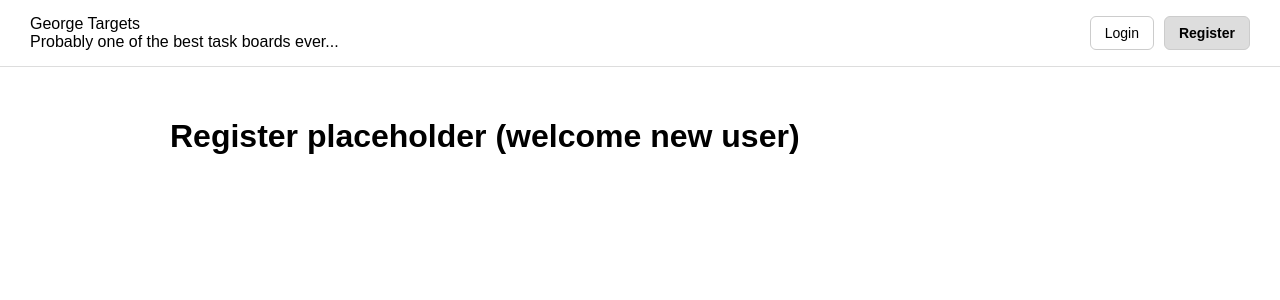
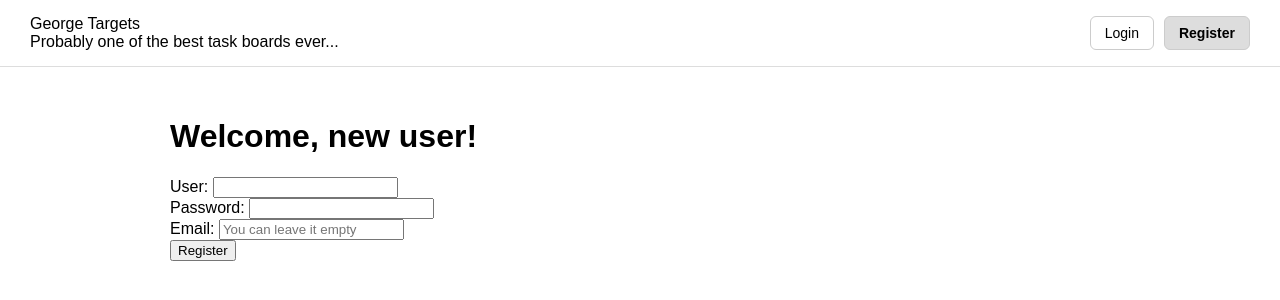
Before and after one commit to gtretiak/React_taskBoard, a React (Vite) app: page /register in a window 1280 px wide. Shown: the top 300 px of the page. Built offline with nearby package versions, Linux system fonts and the light colour scheme; no server answers.

Commit message:
Authentication process linked to backend; registerPage implemented; routing between pages enhanced

```diff
--- a/src/App.tsx
+++ b/src/App.tsx
@@ -26,7 +26,12 @@ function App() {
               accessToken ? <Navigate to="/tasks" replace /> : <LoginPage />
             }
           />
-          <Route path="/register" element={<RegisterPage />} />
+          <Route
+            path="/register"
+            element={
+              accessToken ? <Navigate to="/tasks" replace /> : <RegisterPage />
+            }
+          />
           <Route
             path="/tasks"
             element={
--- a/src/Context/AuthContext.tsx
+++ b/src/Context/AuthContext.tsx
@@ -1,7 +1,8 @@
 import { createContext, useState } from "react";
 import { type AuthContextValue, type AuthProviderProps } from "../types/types";
+import { apiRequest } from "../api/client";
 
-export const AuthContext = createContext<AuthContextValue | null>(null); // creates context, initially null
+export const AuthContext = createContext<AuthContextValue | null>(null); // to be replaced with usage of RegisterRequest and LoginRequest + AuthResponse and UserPicker, then add name addressing TODO
 
 export function AuthProvider({ children }: AuthProviderProps) {
   const AUTH_KEY = "accessToken";
@@ -9,20 +10,56 @@ export function AuthProvider({ children }: AuthProviderProps) {
     localStorage.getItem(AUTH_KEY),
   ); // creates component that provides the context value
 
-  function login(username: string, password: string) {
-    const fakeToken = crypto.randomUUID(); // fake token generating
-    localStorage.setItem(AUTH_KEY, fakeToken); // saving the token in the persistent browser storage
-    console.log(username, password);
-    setAccessToken(fakeToken); // changes React state
-  }
+  const register = async (
+    nickname: string,
+    password: string,
+    email?: string,
+  ) => {
+    const response = await apiRequest("/auth/register", {
+      method: "POST",
+      headers: {
+        "Content-Type": "application/json",
+      },
+      body: JSON.stringify({ nickname, password, email }),
+    });
+    if (!response.ok) {
+      const error = await response.json();
+      throw new Error(error.message);
+    }
+    const data = await response.json();
+    const token = data.accessToken;
+    localStorage.setItem(AUTH_KEY, token); // saving the token in the persistent browser storage
+    console.log(nickname, password, email);
+    alert("Registration successful!");
+    setAccessToken(token); // changes React state
+  };
 
-  function logout() {
+  const login = async (nickname: string, password: string) => {
+    const response = await apiRequest("/auth/login", {
+      method: "POST",
+      headers: {
+        "Content-Type": "application/json",
+      },
+      body: JSON.stringify({ nickname, password }),
+    });
+    if (!response.ok) {
+      const error = await response.json();
+      throw new Error(error.message);
+    }
+    const data = await response.json();
+    const token = data.accessToken;
+    localStorage.setItem(AUTH_KEY, token); // saving the token in the persistent browser storage
+    console.log(nickname, password);
+    setAccessToken(token); // changes React state
+  };
+
+  const logout = async () => {
     localStorage.removeItem(AUTH_KEY);
     setAccessToken(null);
-  }
+  };
 
   return (
-    <AuthContext.Provider value={{ accessToken, login, logout }}>
+    <AuthContext.Provider value={{ accessToken, login, register, logout }}>
       {children}
     </AuthContext.Provider>
   ); // token and both functions become available to child components
--- a/src/CustomHooks/useLocalTasks.ts
+++ b/src/CustomHooks/useLocalTasks.ts
@@ -1,8 +1,3 @@
-/*
-import TaskCard from "../components/TaskCard";
-import TaskForm from "../components/TaskForm";
-*/
-
 import { useEffect, useState } from "react";
 import { type DraftTaskL3 } from "../types/types";
 
--- a/src/api/client.ts
+++ b/src/api/client.ts
@@ -1,11 +1,20 @@
 const baseUrl = import.meta.env.VITE_API_BASE_URL;
 // reading the environment variable baseUrl
 
-export async function getTasks() {
-  const response = await fetch(`${baseUrl}/tasks`);
-  console.log("GET /tasks", response);
-  return Promise.resolve([]); // to be replaced
+export async function apiRequest(endpoint: string, options?: RequestInit) {
+  return fetch(`${baseUrl}${endpoint}`, options);
 }
+
+/*
+const token = localStorage.getItem(AUTH_KEY);
+
+fetch(..., {
+  headers: {
+    Authorization: `Bearer ${token}`,
+  },
+});
+*/
+
 export async function createTask() {
   const response = await fetch(`${baseUrl}/tasks`);
   console.log("POST", response);
@@ -16,9 +25,3 @@ export async function deleteTask(id: string) {
   console.log("DELETE", response);
   return Promise.resolve(null);
 }
-// to be removed:
-getTasks().then((tasks) => {
-  console.log("Received tasks: ", tasks);
-});
-createTask();
-deleteTask("12");
--- a/src/pages/DashboardPage.tsx
+++ b/src/pages/DashboardPage.tsx
@@ -16,7 +16,7 @@ function DashboardPage() {
 
   return (
     <div>
-      <h1>Dashboard page</h1>
+      <h1>Welcome to the Dashboard page!</h1>
       <TaskForm onAdd={createTask} />
       <label htmlFor="search" className="task-search"></label>
       <input
--- a/src/pages/LoginPage.tsx
+++ b/src/pages/LoginPage.tsx
@@ -2,24 +2,28 @@ import { useAuth } from "../CustomHooks/useAuth";
 import { useState, type SubmitEvent } from "react";
 
 function LoginPage() {
-  const { login } = useAuth();
-  const [username, setUsername] = useState("");
+  const Auth = useAuth();
+  const [nickname, setNickname] = useState("");
   const [password, setPassword] = useState("");
 
-  function handleSubmit(event: SubmitEvent<HTMLFormElement>) {
+  async function handleSubmit(event: SubmitEvent<HTMLFormElement>) {
     event.preventDefault();
-    login(username, password);
+    try {
+      await Auth.login(nickname, password);
+    } catch (error) {
+      console.error(error);
+    }
   }
   return (
     <div>
       <h1>Welcome!</h1>
       <form onSubmit={handleSubmit}>
-        <label htmlFor="username">User: </label>
+        <label htmlFor="nickname">User: </label>
         <input
           type="text"
-          id="username"
-          value={username}
-          onChange={(event) => setUsername(event.target.value)}
+          id="nickname"
+          value={nickname}
+          onChange={(event) => setNickname(event.target.value)}
           required
         />
         <br />
--- a/src/pages/RegisterPage.tsx
+++ b/src/pages/RegisterPage.tsx
@@ -1,8 +1,58 @@
+import { useAuth } from "../CustomHooks/useAuth";
+import { useState, type SubmitEvent } from "react";
+import { useNavigate } from "react-router-dom";
+
 function RegisterPage() {
+  const { register } = useAuth();
+  const [nickname, setNickname] = useState("");
+  const [password, setPassword] = useState("");
+  const [email, setEmail] = useState("");
+
+  async function handleSubmit(event: SubmitEvent<HTMLFormElement>) {
+    event.preventDefault();
+    try {
+      await register(nickname, password, email);
+      const navigate = useNavigate();
+      navigate("/login");
+    } catch (error) {
+      console.error(error);
+    }
+  }
   return (
     <div>
-      <h1>Register placeholder (welcome new user)</h1>
+      <h1>Welcome, new user!</h1>
+      <form onSubmit={handleSubmit}>
+        <label htmlFor="nickname">User: </label>
+        <input
+          type="text"
+          id="nickname"
+          value={nickname}
+          onChange={(event) => setNickname(event.target.value)}
+          required
+        />
+        <br />
+        <label htmlFor="password">Password: </label>
+        <input
+          type="password"
+          id="password"
+          value={password}
+          onChange={(event) => setPassword(event.target.value)}
+          required
+        />
+        <br />
+        <label htmlFor="email">Email: </label>
+        <input
+          type="email"
+          id="email"
+          value={email}
+          placeholder="You can leave it empty"
+          onChange={(event) => setEmail(event.target.value)}
+        />
+        <br />
+        <button type="submit">Register</button>
+      </form>
     </div>
   );
 }
+
 export default RegisterPage;
--- a/src/types/types.ts
+++ b/src/types/types.ts
@@ -55,9 +55,14 @@ export interface TaskCardProps {
 }
 export interface AuthContextValue {
   accessToken: string | null;
-  login: (username: string, password: string) => void;
-  logout: () => void;
-} // login and logout are functions
+  login: (nickname: string, password: string) => Promise<void>;
+  logout: () => Promise<void>;
+  register: (
+    nickname: string,
+    password: string,
+    email?: string,
+  ) => Promise<void>;
+}
 export interface AuthProviderProps {
   children: ReactNode;
 }
```
